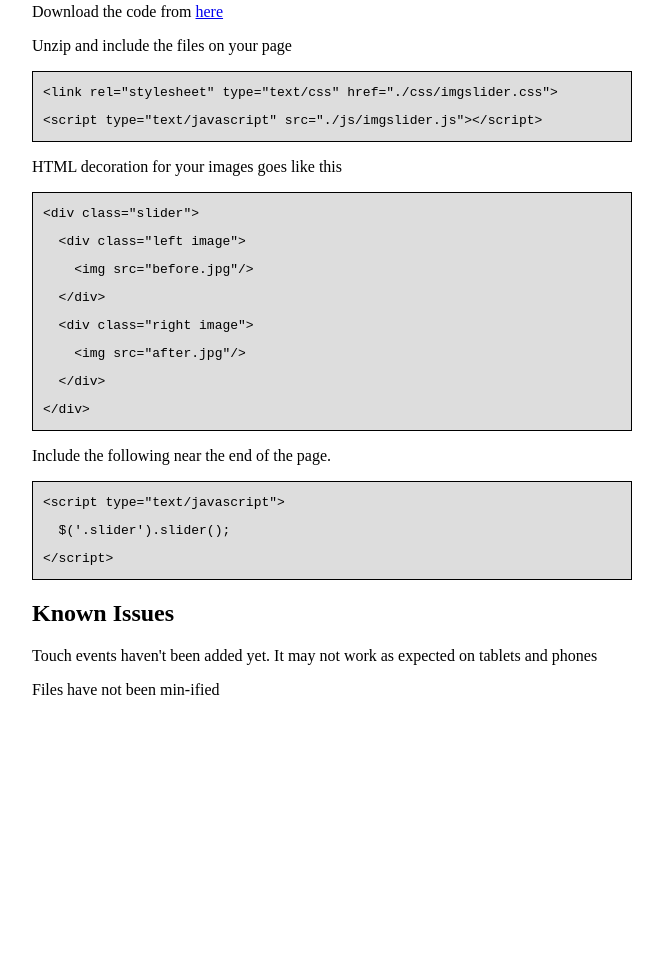
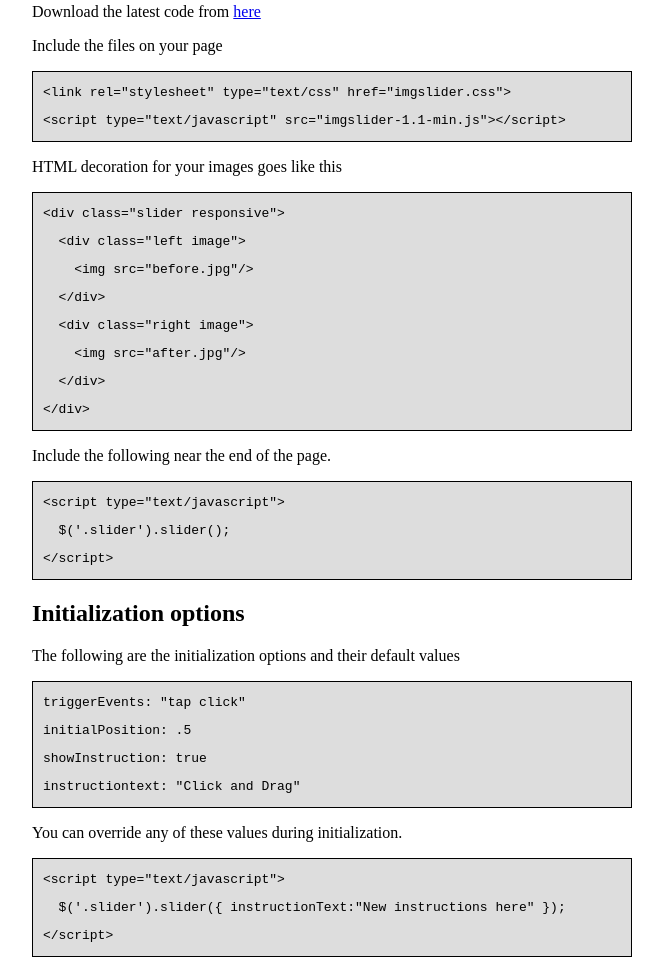
Before and after one commit to kavyasukumar/imgSlider, a plain HTML site: page index.html in a window 1280 px wide. Shown: the part 478-1443 px from the top of the page, without its empty margins (308-971 px from the left). Before the commit the page ends 1193 px from the top, so only its background shows below. Drawn offline with nearby package versions, Linux system fonts and the light colour scheme.

Commit message:
updated the instructions and added touch and swipe support

```diff
--- a/index.html
+++ b/index.html
@@ -3,6 +3,7 @@
 	<head>
 		<meta name="viewport" content="width=device-width, initial-scale=1.0, user-scalable=no, maximum-scale=1">
 		<script type="text/javascript" src="http://ajax.googleapis.com/ajax/libs/jquery/1.11.0/jquery.min.js"></script>
+		<script src="http://code.jquery.com/mobile/1.4.3/jquery.mobile-1.4.3.min.js"></script>
 		<link rel="stylesheet" type="text/css" href="./css/imgslider.css">
 		<script type="text/javascript" src="./js/imgslider.js"></script>
 		<style>
@@ -44,18 +45,18 @@
 			<p id="caption">Trains at the Howard station, Chicago. (Photos: Kavya Sukumar)</p>
 
 			<h2>Getting started</h2>
-			<p>Download the code from <a href="./imgslider-1.0.zip">here</a></p>
-			<p> Unzip and include the files on your page</p>
+			<p>Download the latest code from <a href="http://github.com/kavyasukumar/imgSlider/tree/master/distr">here</a></p>
+			<p> Include the files on your page</p>
 			<div class="codeblock">
 				<code>
-					<p>&lt;link rel=&quot;stylesheet&quot; type=&quot;text/css&quot; href=&quot;./css/imgslider.css&quot;&gt;</p>
-					<p>&lt;script type=&quot;text/javascript&quot; src=&quot;./js/imgslider.js&quot;&gt;&lt;/script&gt;</p>
+					<p>&lt;link rel=&quot;stylesheet&quot; type=&quot;text/css&quot; href=&quot;imgslider.css&quot;&gt;</p>
+					<p>&lt;script type=&quot;text/javascript&quot; src=&quot;imgslider-1.1-min.js&quot;&gt;&lt;/script&gt;</p>
 				</code>
 			</div>
 			<p> HTML decoration for your images goes like this</p>
 			<div class="codeblock">
 				<code>
-					<p>&lt;div class=&quot;slider&quot;&gt;</p>
+					<p>&lt;div class=&quot;slider responsive&quot;&gt;</p>
 					<p>&nbsp;&nbsp;&lt;div class=&quot;left image&quot;&gt;</p>
 					<p>&nbsp;&nbsp;&nbsp;&nbsp;&lt;img src=&quot;before.jpg&quot;/&gt;</p>
 					<p>&nbsp;&nbsp;&lt;/div&gt;</p>
@@ -74,9 +75,26 @@
 				</code>
 			</div>
 			<div>
-				<h2> Known Issues</h2>
-				<p> Touch events haven't been added yet. It may not work as expected on tablets and phones</p>
-				<p> Files have not been min-ified</p>
+				<h2> Initialization options</h2>
+				<p> The following are the initialization options and their default values</p>
+				<div class="codeblock">
+					<code>
+						<p>triggerEvents: "tap click"</p>
+						<p>initialPosition: .5</p>
+						<p>showInstruction: true</p>
+						<p>instructiontext: "Click and Drag"</p>
+					</code>
+				</div>
+				<p> You can override any of these values during initialization.</p>
+				<div class="codeblock">
+					<code>
+						<p>&lt;script type=&quot;text/javascript&quot;&gt;</p>
+						<p>&nbsp;&nbsp;$(&#39;.slider&#39;).slider({
+							instructionText:"New instructions here"
+						});</p>
+						<p>&lt;/script&gt;</p>
+					</code>
+				</div>
 			</div>
 		</div>
 		<script type="text/javascript">
```
